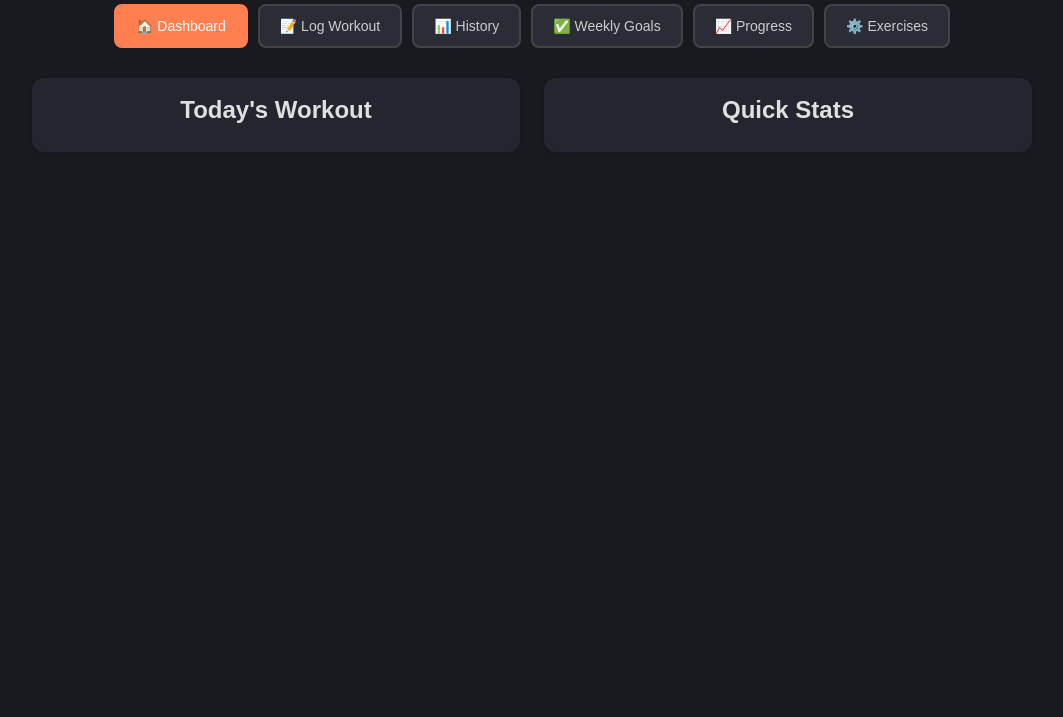
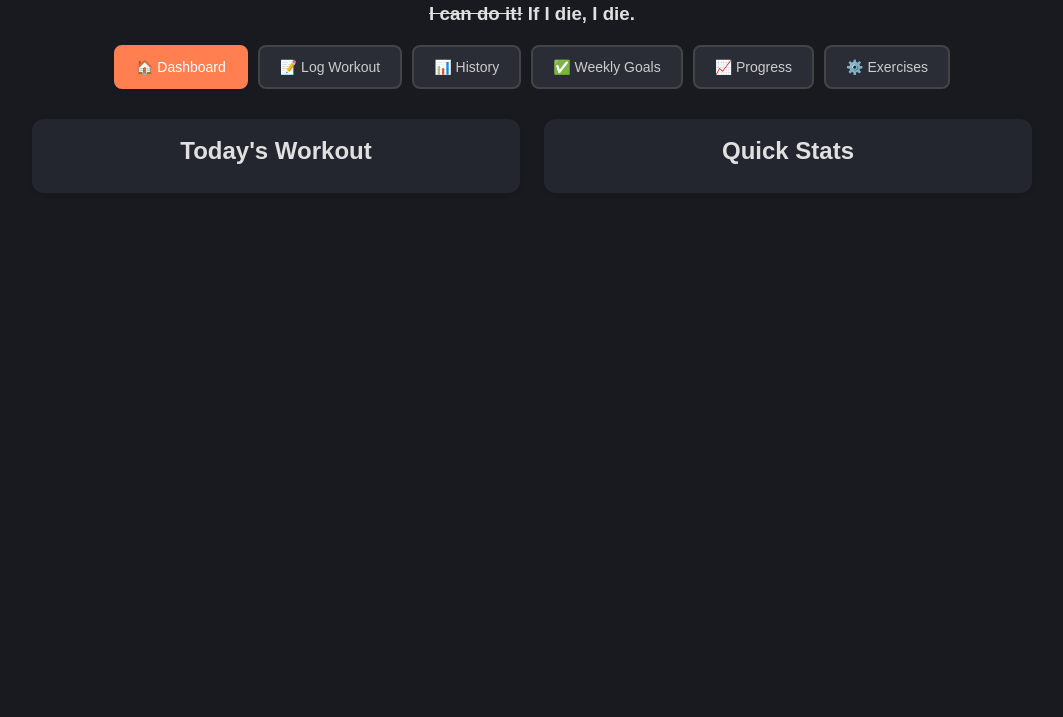
Before and after one commit to BillXan/Gym-Tracker, a website: page index.html in a window 1280 px wide. Shown: the part 83-800 px from the top of the page, without its empty margins (108-1171 px from the left). Drawn offline with nearby package versions, Linux system fonts and the light colour scheme; no server answers.

Commit message:
Added slogan.

```diff
--- a/index.html
+++ b/index.html
@@ -15,6 +15,7 @@
   <!-- Navigation Header -->
   <div class="nav-header">
     <h1><svg xmlns="http://www.w3.org/2000/svg" width="32" height="32" viewBox="0 0 24 24" fill="#ff7f50" style="vertical-align: middle; margin-right: 8px;"><path d="M20.57 14.86L22 13.43 20.57 12 17 15.57 8.43 7 12 3.43 10.57 2 9.14 3.43 7.71 2 5.57 4.14 4.14 2.71 2.71 4.14l1.43 1.43L2 7.71l1.43 1.43L2 10.57 3.43 12 7 8.43 15.57 17 12 20.57 13.43 22l1.43-1.43L16.29 22l2.14-2.14 1.43 1.43 1.43-1.43-1.43-1.43L22 16.29z"/></svg>Gym Bro</h1>
+    <h3 style="text-align: center;"><del>  I can do it!</del>  If I die, I die.</h3>
 
     <!-- Navigation Tabs -->
     <nav class="nav-tabs">
```
